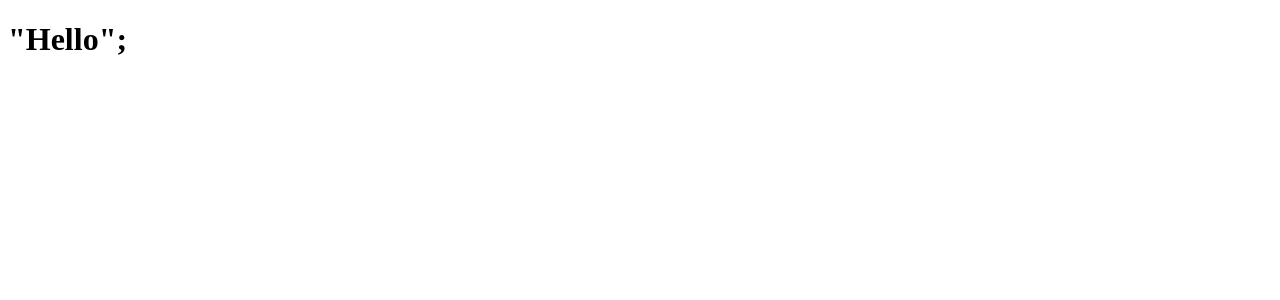
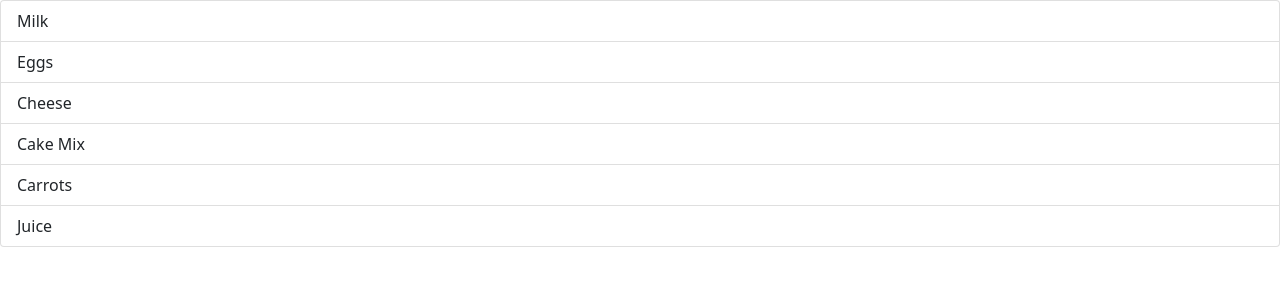
Before and after one commit to mlward639/react-content, a React (Create React App) app: page / in a window 1280 px wide. Shown: the top 300 px of the page. Built offline with nearby package versions, Linux system fonts and the light colour scheme.

Commit message:
unit 20 act 6

```diff
--- a/src/App.js
+++ b/src/App.js
@@ -1,10 +1,41 @@
 import React from "react";
-// We import our HelloDiv from the components folder
-import HelloDiv from "./components/HelloDiv";
+import List from "./components/List";
 
-// App is our top-level main component that references other components
+const groceries = [
+  {
+    id: 1,
+    name: "Milk",
+    purchased: true
+  },
+  {
+    id: 2,
+    name: "Eggs",
+    purchased: true
+  },
+  {
+    id: 3,
+    name: "Cheese",
+    purchased: false
+  },
+  {
+    id: 4,
+    name: "Cake Mix",
+    purchased: false
+  },
+  {
+    id: 5,
+    name: "Carrots",
+    purchased: false
+  },
+  {
+    id: 6,
+    name: "Juice",
+    purchased: true
+  }
+];
+
 function App() {
-  return <HelloDiv />;
+  return <List groceries={groceries} />;
 }
 
 export default App;
--- a/src/components/HelloDiv.js
+++ /dev/null
@@ -1,14 +0,0 @@
-import React from "react";
-
-// TODO: Fix the return statement so that it renders an `h1` heading tag that introduces the creator
-function HelloDiv() {
-  return (
-    <div>
-      <h1>"Hello";</h1>
-    </div>
-  );
-}
-
-// TODO: Fix the export statement
-// Export statements are ES6 syntax that tell Javascript what "thing" we want to make available outside of this file
-export default HelloDiv;
--- /dev/null
+++ b/src/components/List.js
@@ -0,0 +1,21 @@
+import React from "react";
+
+function List({ groceries }) {
+  return (
+    <div>
+      <ul className="list-group">
+        {/* TODO: Use the `map` method to iterate over each grocery and return a `li` element that contains the item's name and has a unique key attribute */}
+        {groceries.map((item) => {
+          return (
+            // TODO: Your code here
+            <li className="list-group-item" key={item.id}>
+              {item.name}
+            </li>
+          );
+        })}
+      </ul>
+    </div>
+  );
+}
+
+export default List;
--- a/src/index.js
+++ b/src/index.js
@@ -1,5 +1,6 @@
 import React from "react";
 import ReactDOM from "react-dom";
 import App from "./App";
+import "bootstrap/dist/css/bootstrap.min.css";
 
 ReactDOM.render(<App />, document.getElementById("root"));
```
